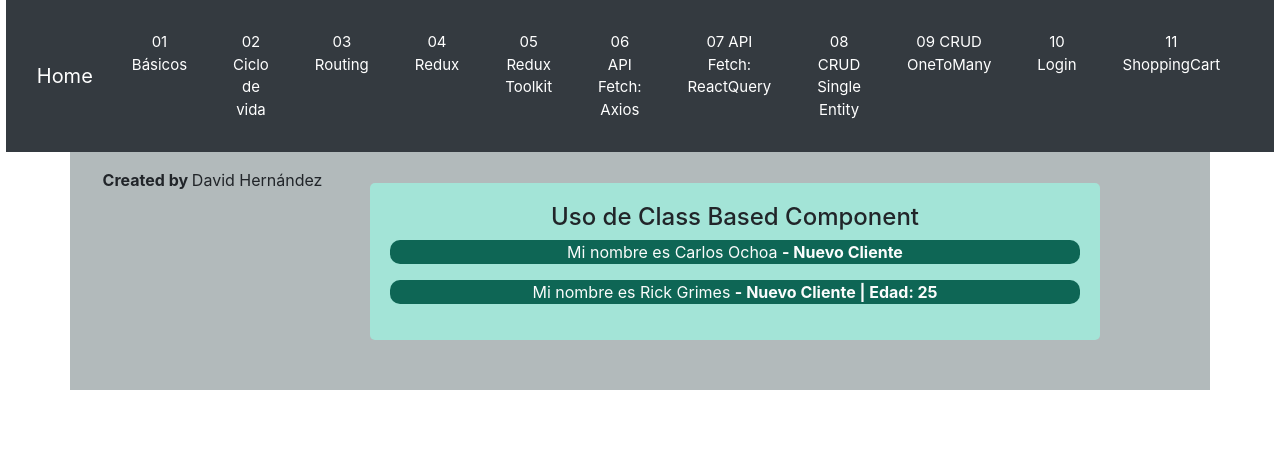
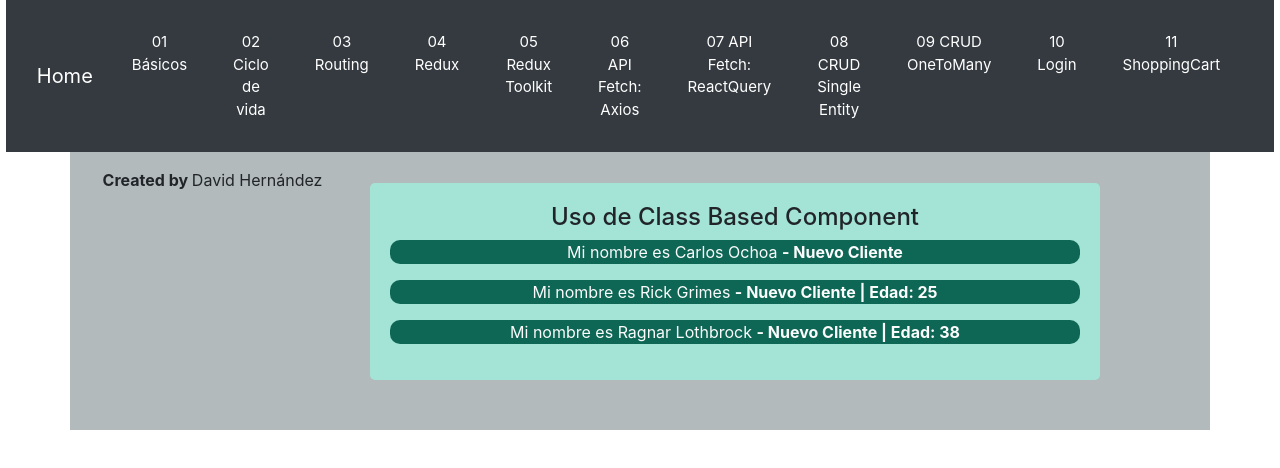
Before and after one commit to strikerOne22/sandbox-react-strike, a React (Create React App) app: page / in a window 1280 px wide. Shown: the top 468 px of the page. Built offline with nearby package versions, Linux system fonts and the light colour scheme.

Commit message:
Uso de props en NuevoCliente3

```diff
--- /dev/null
+++ b/src/Paginas/Jsx/Cliente/NuevoCliente3.js
@@ -0,0 +1,20 @@
+/*
+    Componente para ver ejemplo de Props : parámetros
+    Java: getters - setters
+    Un props puede tener cualquier tipo de datos
+    -- PASO DE PARÁMETROS ENTRE COMPONENTES --
+
+
+*/
+
+import React from 'react';
+
+const nuevocliente3 = (props) => {
+    return (
+        <p>
+            Mi nombre es {props.name} <strong> - Nuevo Cliente | Edad: {props.age} </strong>
+        </p>
+    )
+}
+
+export default nuevocliente3;
--- a/src/Paginas/Jsx/Cliente/VerClientes1.js
+++ b/src/Paginas/Jsx/Cliente/VerClientes1.js
@@ -4,6 +4,7 @@
 import React, {Component} from 'react';
 import NuevoCliente1 from './NuevoCliente1';
 import NuevoCliente2 from './NuevoCliente2';
+import NuevoCliente3 from './NuevoCliente3';
 import './index.css';
 
 class verclientes1 extends Component{
@@ -13,6 +14,7 @@ class verclientes1 extends Component{
                 <h4>Uso de Class Based Component</h4>
                 <NuevoCliente1/>
                 <NuevoCliente2/>
+                <NuevoCliente3 name="Ragnar Lothbrock" age="38"/>
             </div>
         )
     }
```
